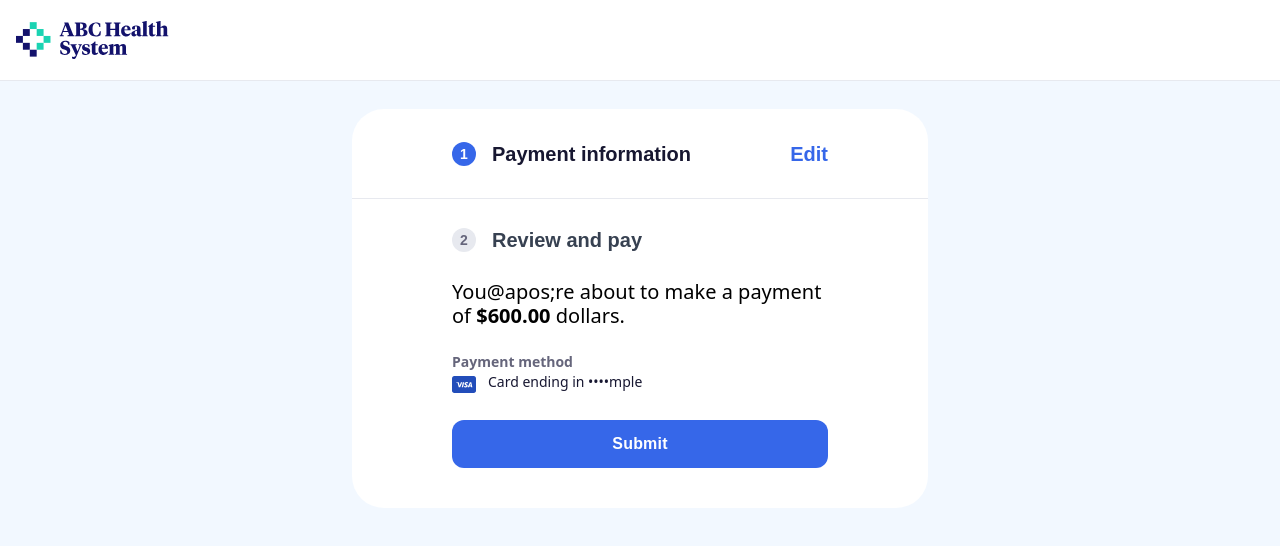
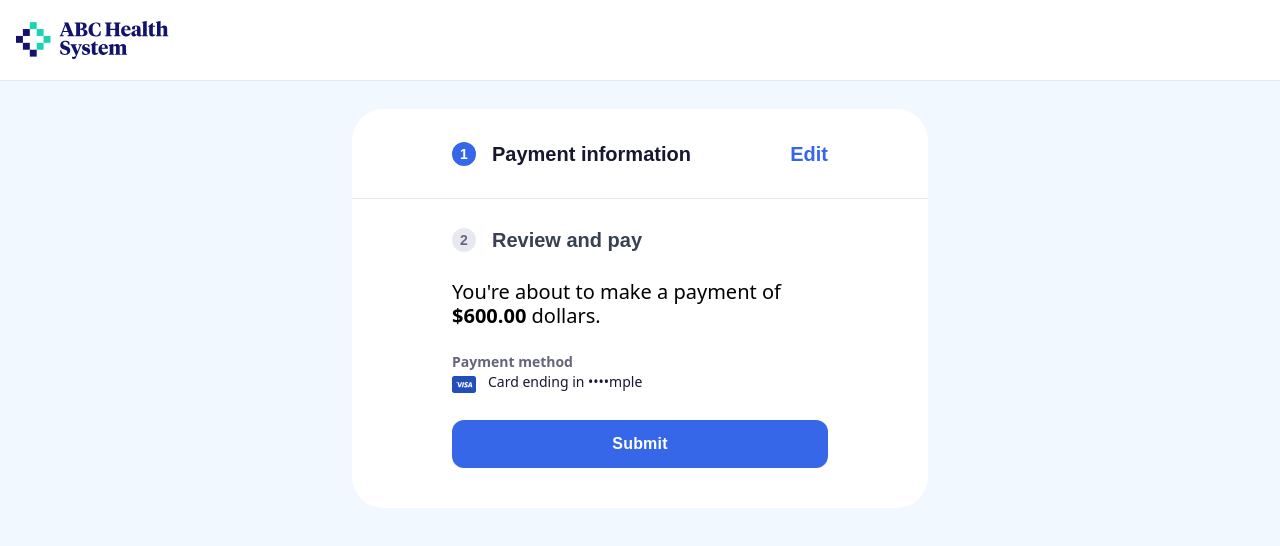
Before and after one commit to anthonytietjen/cedarpayment, a Next.js app: page /payment in a window 1280 px wide. Both pictures are taken after typing "Sample", "Sample", "Sample", "Sample", "Sample" into the empty fields and a click on the button "Submit". Shown: the top 546 px of the page. Built offline with nearby package versions, Linux system fonts and the light colour scheme.

Commit message:
Fix apostrophe

```diff
--- a/src/app/components/BillingConfirmation.tsx
+++ b/src/app/components/BillingConfirmation.tsx
@@ -17,7 +17,7 @@ export default function BillingConfirmation({
   return (
     <>
       <div className="text-[20px] leading-6">
-        You@apos;re about to make a payment of{" "}
+        You&apos;re about to make a payment of{" "}
         <span className="font-bold">${paymentAmount.toFixed(2)}</span> dollars.
       </div>
 
```
